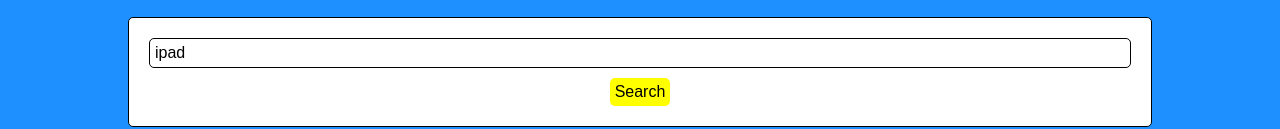
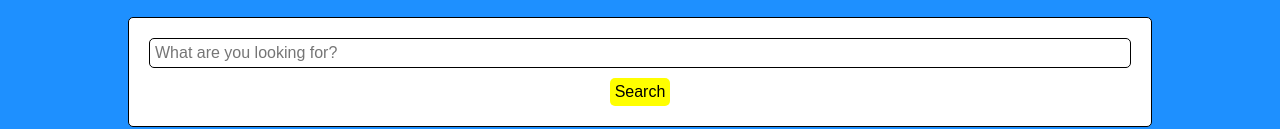
Before and after one commit to codysperoff/node-capstone-search-food-grubhub, a website: page public/index.html in a window 1280 px wide. Shown: the part 239-368 px from the top of the page. Drawn offline with nearby package versions, Linux system fonts and the light colour scheme; no server answers.

Commit message:
removed value from search bar and created new placeholder

```diff
--- a/public/index.html
+++ b/public/index.html
@@ -30,7 +30,7 @@
 
         <section class="input">
             <form id="search-form" action="">
-                <input id="search-section" type="text" placeholder="Search for your products here" value="ipad">
+                <input id="search-section" type="text" placeholder="What are you looking for?">
                 <button id="user-input" type="submit">Search</button>
             </form>
         </section>
```
